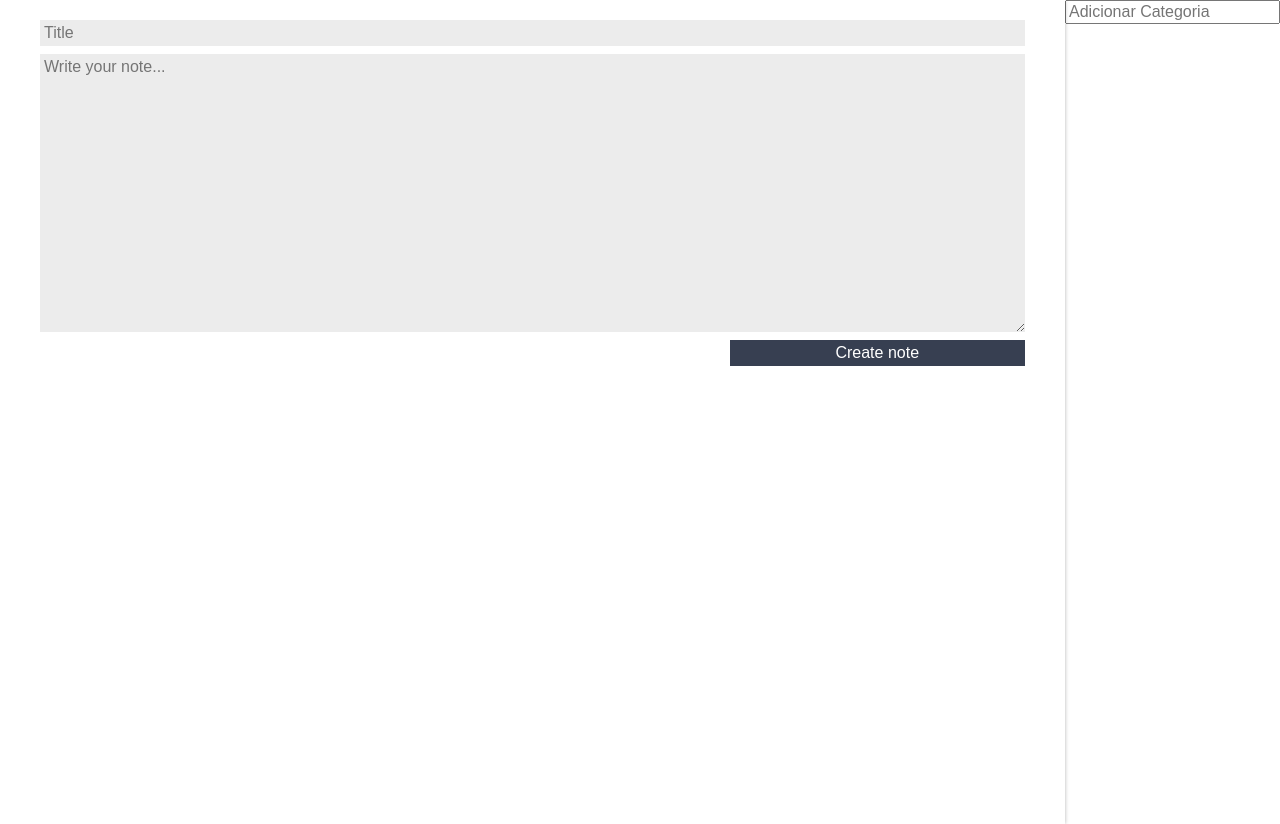
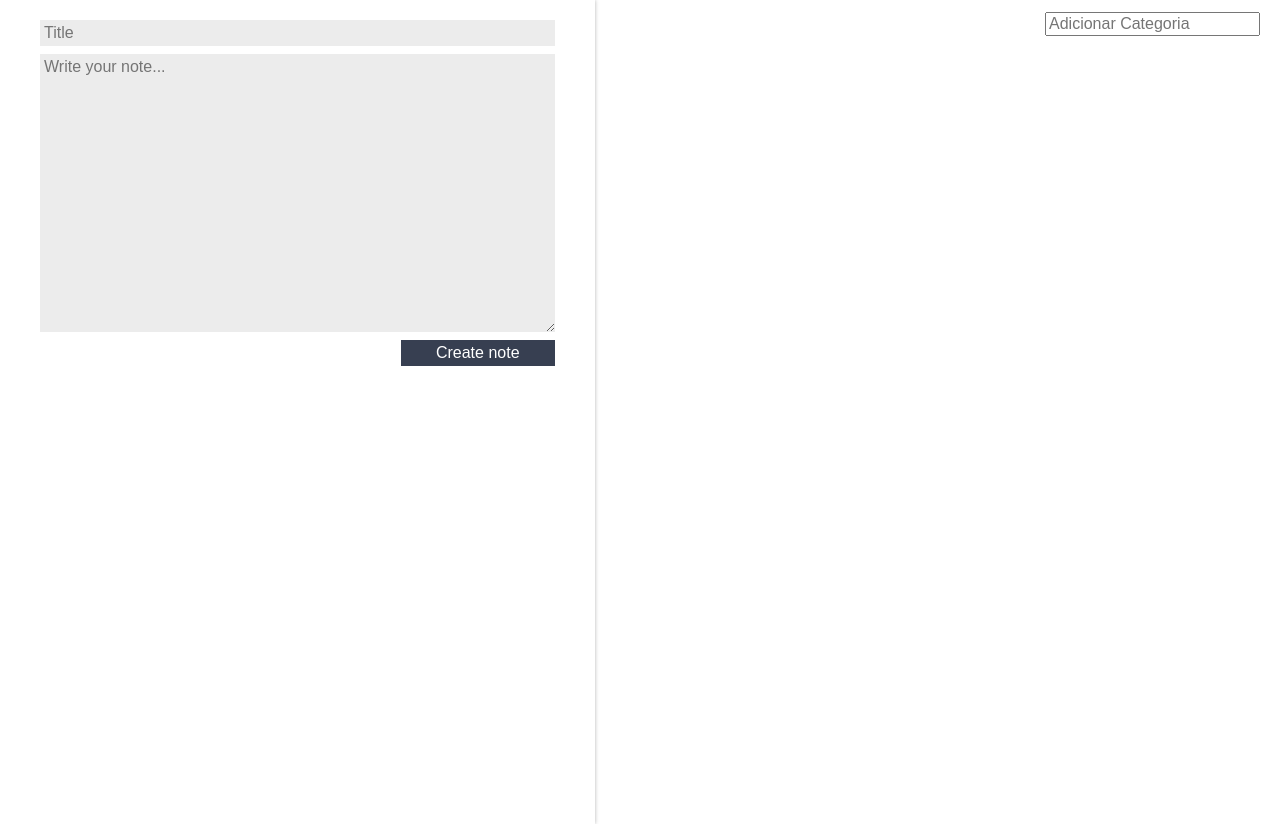
Before and after one commit to rafaelmauricioaraujo/reep, a React (Create React App) app: page / in a window 1280 px wide. Built offline with nearby package versions, Linux system fonts and the light colour scheme.

Commit message:
adding stylesheet

```diff
--- a/src/assets/App.css
+++ b/src/assets/App.css
@@ -1,5 +1,9 @@
 .content {
   display: flex;
+}
+
+.main-content{
+  flex-grow: 3;
 }
 
 :root {
--- a/src/components/CategoryList/CategoryList.jsx
+++ b/src/components/CategoryList/CategoryList.jsx
@@ -1,29 +1,35 @@
 import React, { Component } from "react";
+import './style.css';
 
 class CategoryList extends Component {
   _handleEventInput(event) {
     if (event.key == "Enter") {
       let categoryValue = event.target.value;
       this.props.addCategory(categoryValue);
-    };
-  };
+    }
+  }
 
   render() {
     return (
-      <section>
-        <ul>
+      <section className="list-category">
+        <ul className="list-category_list">
           {this.props.categoryList.map((category, index) => {
-            return <li key={index}>{category}</li>;
+            return (
+              <li className="list-category_item" key={index}>
+                {category}
+              </li>
+            );
           })}
         </ul>
         <input
           type="text"
           placeholder="Adicionar Categoria"
+          className="list-category_input"
           onKeyUp={this._handleEventInput.bind(this)}
         ></input>
       </section>
     );
-  };
-};
+  }
+}
 
 export default CategoryList;
--- /dev/null
+++ b/src/components/CategoryList/style.css
@@ -0,0 +1,21 @@
+.list-category{
+    display: flex;
+    flex-direction: row;
+    margin-top: 12px;
+}
+.list-category_list{
+    flex: 1;
+    display: flex;
+    flex-direction: row;
+    justify-content: space-evenly;
+}
+.list-category_item{
+    background-color: var(--secundaria);
+    color: white;
+    padding: 4px 8px;
+    border-radius: 10px;
+    font-family: Arial, Helvetica, sans-serif;
+}
+.list-category_input{
+    margin-right: 20px;
+}
```
